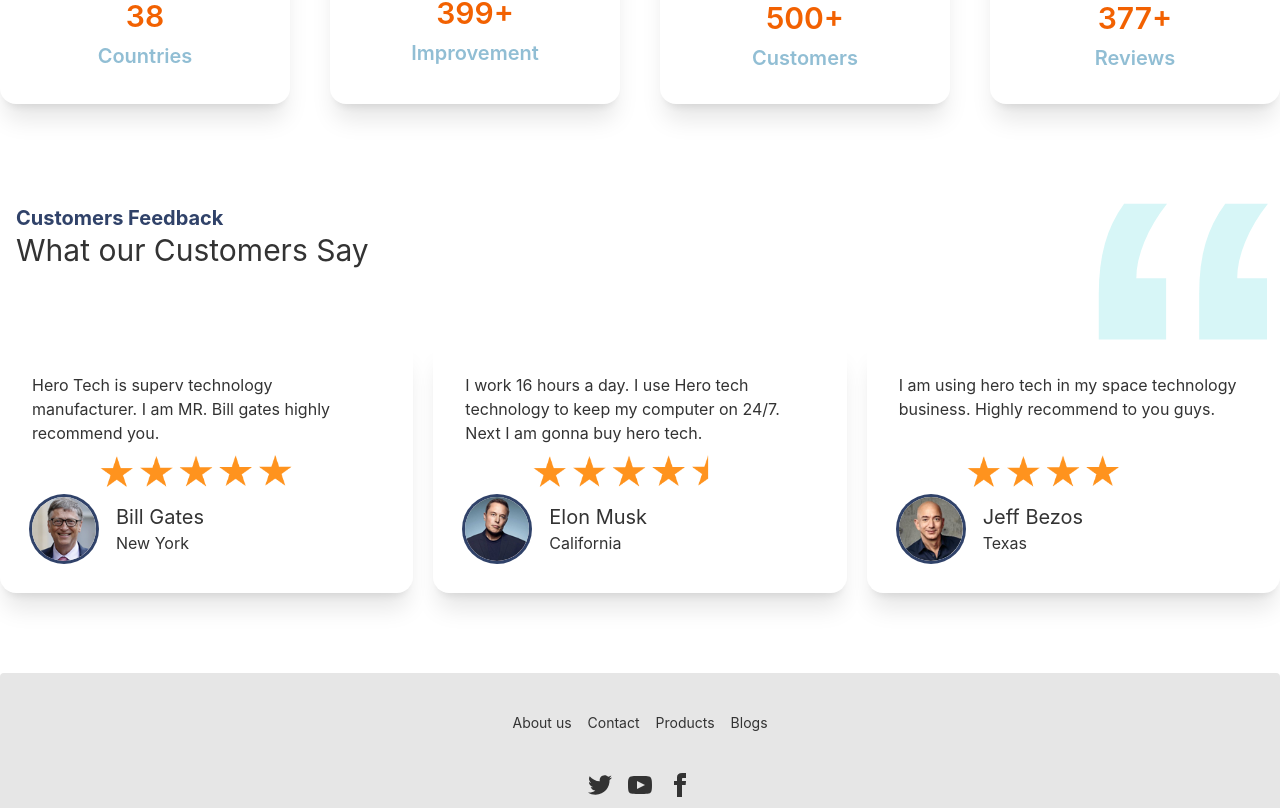
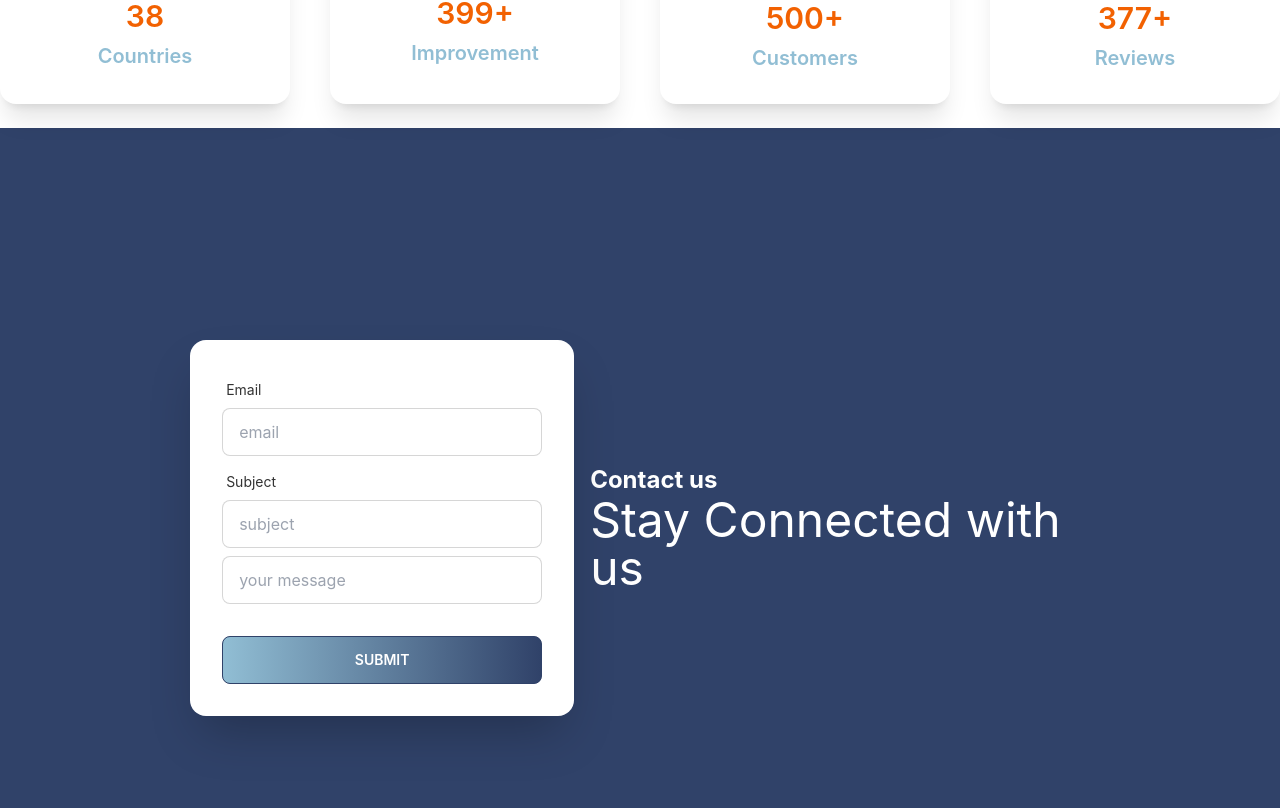
Before and after one commit to muhammadalaminwd/twelfth-assignment-client-side, a React (Create React App) app: page / in a window 1280 px wide. Shown: the part 2472-3280 px from the top of the page. Built offline with nearby package versions, Linux system fonts and the light colour scheme; no server answers.

Commit message:
contact form done

```diff
--- a/src/Home/BusinessSummary.js
+++ b/src/Home/BusinessSummary.js
@@ -6,7 +6,7 @@ import feedback from '../../src/images/icons/comments-solid.svg'
 
 const BusinessSummary = () => {
     return (
-        <div className='text-center mt-6'>
+        <div className='text-center mt-6 mb-6'>
             <h1 className='text-4xl text-primary mb-2'>Billions Customers Trust us</h1>
             <p className='text-secondary mb-4'>Customer satisfaction is our main priority</p>
 
--- /dev/null
+++ b/src/Home/ContactForm.js
@@ -0,0 +1,53 @@
+import React from 'react';
+import PrimaryButton from '../Shared/PrimaryButton';
+
+const ContactForm = () => {
+    return (
+        <section>
+        <div className="hero min-h-screen bg-primary">
+        <div className="hero-content flex-col lg:flex-row-reverse">
+          <div className="text-center lg:text-left">
+            <h3 className="text-2xl font-bold text-white">Contact us</h3>
+            <h1 className="text-5xl text-white">Stay Connected with us</h1>
+          </div>
+          <div className="card flex-shrink-0 w-full max-w-sm shadow-2xl bg-base-100">
+            <div className="card-body">
+              <div className="form-control">
+                <label className="label">
+                  <span className="label-text">Email</span>
+                </label>
+                <input
+                  type="text"
+                  placeholder="email"
+                  className="input input-bordered"
+                />
+              </div>
+              <div className="form-control">
+                <label className="label">
+                  <span className="label-text">Subject</span>
+                </label>
+                <input
+                  type="text"
+                  placeholder="subject"
+                  className="input input-bordered"
+                />
+              </div>
+              <div className="form-control">
+                <input
+                  type="textarea"
+                  placeholder="your message"
+                  className="input input-bordered"
+                />
+              </div>
+              <div className="form-control mt-6">
+                <PrimaryButton>Submit</PrimaryButton>
+              </div>
+            </div>
+          </div>
+        </div>
+      </div>
+        </section>
+    );
+};
+
+export default ContactForm;
--- a/src/Home/Home.js
+++ b/src/Home/Home.js
@@ -1,6 +1,7 @@
 import React from 'react';
 import Banner from './Banner';
 import BusinessSummary from './BusinessSummary';
+import ContactForm from './ContactForm';
 import HeroTechNews from './HeroTechNews';
 import Parts from './Parts';
 import Reviews from './Reviews';
@@ -12,6 +13,7 @@ const Home = () => {
         <Parts />
         <HeroTechNews />
         <BusinessSummary />
+        <ContactForm />
         <Reviews />
         </div>
     );
```
